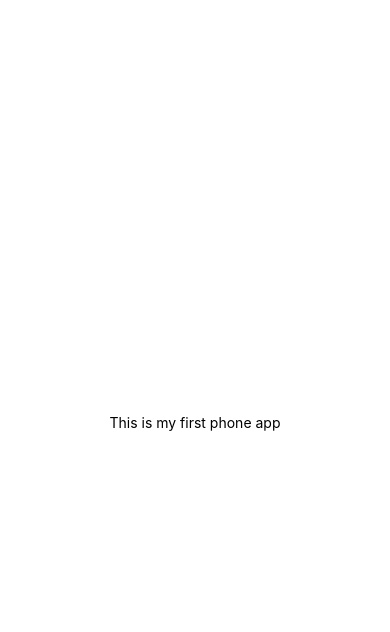
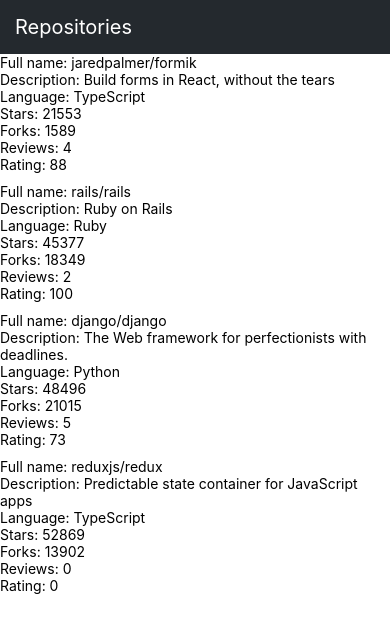
Before and after one commit to SipuliCodes/rate-repository-app, a React Native app: screen / in a window 390 px wide. Shown: the top 632 px of the page. Built offline with nearby package versions, Linux system fonts and the light colour scheme.

Commit message:
tehtävä 10.4 valmis

```diff
--- a/App.js
+++ b/App.js
@@ -1,20 +1,7 @@
-import { StatusBar } from 'expo-status-bar';
-import { StyleSheet, Text, View } from 'react-native';
+import Main from "./src/components/Main";
 
-export default function App() {
-  return (
-    <View style={styles.container}>
-      <Text>This is my first phone app</Text>
-      <StatusBar style="auto" />
-    </View>
-  );
-}
+const App = () => {
+  return <Main />
+};
 
-const styles = StyleSheet.create({
-  container: {
-    flex: 1,
-    backgroundColor: '#fff',
-    alignItems: 'center',
-    justifyContent: 'center',
-  },
-});
+export default App;
--- /dev/null
+++ b/src/components/AppBar.jsx
@@ -0,0 +1,26 @@
+import { View, StyleSheet } from "react-native";
+import Constants from 'expo-constants';
+import theme from "../theme";
+import AppBarTab from "./AppBarTab";
+
+const styles = StyleSheet.create({
+  container: {
+    paddingTop: Constants.statusBarHeight,
+    backgroundColor: theme.colors.appBarBgPrimary
+  },
+  text: {
+    margin: 15,
+    color: 'white',
+    fontSize: 20
+  }
+});
+
+const AppBar = () => {
+  return (
+    <View style={styles.container}>
+      <AppBarTab title='Repositories' style={styles.text} />
+    </View>
+  )
+};
+
+export default AppBar;
--- /dev/null
+++ b/src/components/AppBarTab.jsx
@@ -0,0 +1,11 @@
+import { Pressable } from "react-native"
+import Text from "./Text"
+
+
+const AppBarTab = ({ title, style }) => {
+  return (
+    <Pressable><Text style={style}>{title}</Text></Pressable>
+  );
+};
+
+export default AppBarTab;
--- /dev/null
+++ b/src/components/Main.jsx
@@ -0,0 +1,21 @@
+import { StyleSheet, View } from 'react-native';
+import RepositoryList from './RepositoryList';
+import AppBar from './AppBar';
+
+const styles = StyleSheet.create({
+  container: {
+    flexGrow: 1,
+    flexShrink: 1
+  },
+});
+
+const Main = () => {
+  return (
+    <View style={styles.container}>
+      <AppBar />
+      <RepositoryList />
+    </View>
+  );
+};
+
+export default Main;
--- /dev/null
+++ b/src/components/RepositoryItem.jsx
@@ -0,0 +1,17 @@
+import { Text, View } from "react-native";
+
+const RepositoryItem = ({ item }) => {
+  return (
+    <View>
+      <Text>Full name: {item.fullName}</Text>
+      <Text>Description: {item.description}</Text>
+      <Text>Language: {item.language}</Text>
+      <Text>Stars: {item.stargazersCount}</Text>
+      <Text>Forks: {item.forksCount}</Text>
+      <Text>Reviews: {item.reviewCount}</Text>
+      <Text>Rating: {item.ratingAverage}</Text>
+    </View>
+  );
+};
+
+export default RepositoryItem;
--- /dev/null
+++ b/src/components/RepositoryList.jsx
@@ -0,0 +1,72 @@
+import { FlatList, View, StyleSheet } from "react-native";
+import RepositoryItem from "./RepositoryItem";
+
+const styles = StyleSheet.create({
+  separator: {
+    height: 10,
+  }
+});
+
+const repositories = [
+  {
+    id: 'jaredpalmer.formik',
+    fullName: 'jaredpalmer/formik',
+    description: 'Build forms in React, without the tears',
+    language: 'TypeScript',
+    forksCount: 1589,
+    stargazersCount: 21553,
+    ratingAverage: 88,
+    reviewCount: 4,
+    ownerAvatarUrl: 'https://avatars2.githubusercontent.com/u/4060187?v=4',
+  },
+  {
+    id: 'rails.rails',
+    fullName: 'rails/rails',
+    description: 'Ruby on Rails',
+    language: 'Ruby',
+    forksCount: 18349,
+    stargazersCount: 45377,
+    ratingAverage: 100,
+    reviewCount: 2,
+    ownerAvatarUrl: 'https://avatars1.githubusercontent.com/u/4223?v=4',
+  },
+  {
+    id: 'django.django',
+    fullName: 'django/django',
+    description: 'The Web framework for perfectionists with deadlines.',
+    language: 'Python',
+    forksCount: 21015,
+    stargazersCount: 48496,
+    ratingAverage: 73,
+    reviewCount: 5,
+    ownerAvatarUrl: 'https://avatars2.githubusercontent.com/u/27804?v=4',
+  },
+  {
+    id: 'reduxjs.redux',
+    fullName: 'reduxjs/redux',
+    description: 'Predictable state container for JavaScript apps',
+    language: 'TypeScript',
+    forksCount: 13902,
+    stargazersCount: 52869,
+    ratingAverage: 0,
+    reviewCount: 0,
+    ownerAvatarUrl: 'https://avatars3.githubusercontent.com/u/13142323?v=4',
+  },
+];
+
+const ItemSeparator = () => <View style={styles.separator} />;
+
+const RepositoryList = () => {
+  return (
+    <FlatList
+      data={repositories}
+      ItemSeparatorComponent={ItemSeparator}
+      renderItem={({ item }) => {
+        return <RepositoryItem item={item} />
+      }
+      }
+    />
+  );
+};
+
+export default RepositoryList;
--- /dev/null
+++ b/src/components/Text.jsx
@@ -0,0 +1,39 @@
+import { Text as NativeText, StyleSheet } from 'react-native';
+
+import theme from '../theme';
+
+const styles = StyleSheet.create({
+  text: {
+    color: theme.colors.textPrimary,
+    fontSize: theme.fontSizes.body,
+    fontFamily: theme.fonts.main,
+    fontWeight: theme.fontWeights.normal
+  },
+  colorTextSecondary: {
+    color: theme.colors.primary,
+  },
+  colorPrimary: {
+    color: theme.colors.primary,
+  },
+  fontSizeSubHeading: {
+    fontSize: theme.fontSizes.subheading,
+  },
+  fontWeightBold: {
+    fontWeight: theme.fontWeights.bold
+  },
+});
+
+const Text = ({ color, fontSize, fontWeight, style, ...props }) => {
+  const textStyle = [
+    styles.text,
+    color === 'textSecondary' && styles.colorTextSecondary,
+    color === 'primary' && styles.colorPrimary,
+    fontSize === 'subheading' && styles.fontSizeSubHeading,
+    fontWeight === 'bold' && styles.fontWeightBold,
+    style
+  ];
+
+  return <NativeText style={textStyle} {...props} />;
+};
+
+export default Text;
--- /dev/null
+++ b/src/theme.js
@@ -0,0 +1,21 @@
+const theme = {
+  colors: {
+    textPrimary: '#24292e',
+    textSecondary: '#586069',
+    primary: '#0366d6',
+    appBarBgPrimary: '#24292e'
+  },
+  fontSizes: {
+    body: 14,
+    subheading: 16,
+  },
+  fonts: {
+    main: 'System',
+  },
+  fontWeights: {
+    normal: '400',
+    bold: '700',
+  },
+};
+
+export default theme;
```
Also changed, not shown: 1 other file (tests, documents, lock files or other folders).
